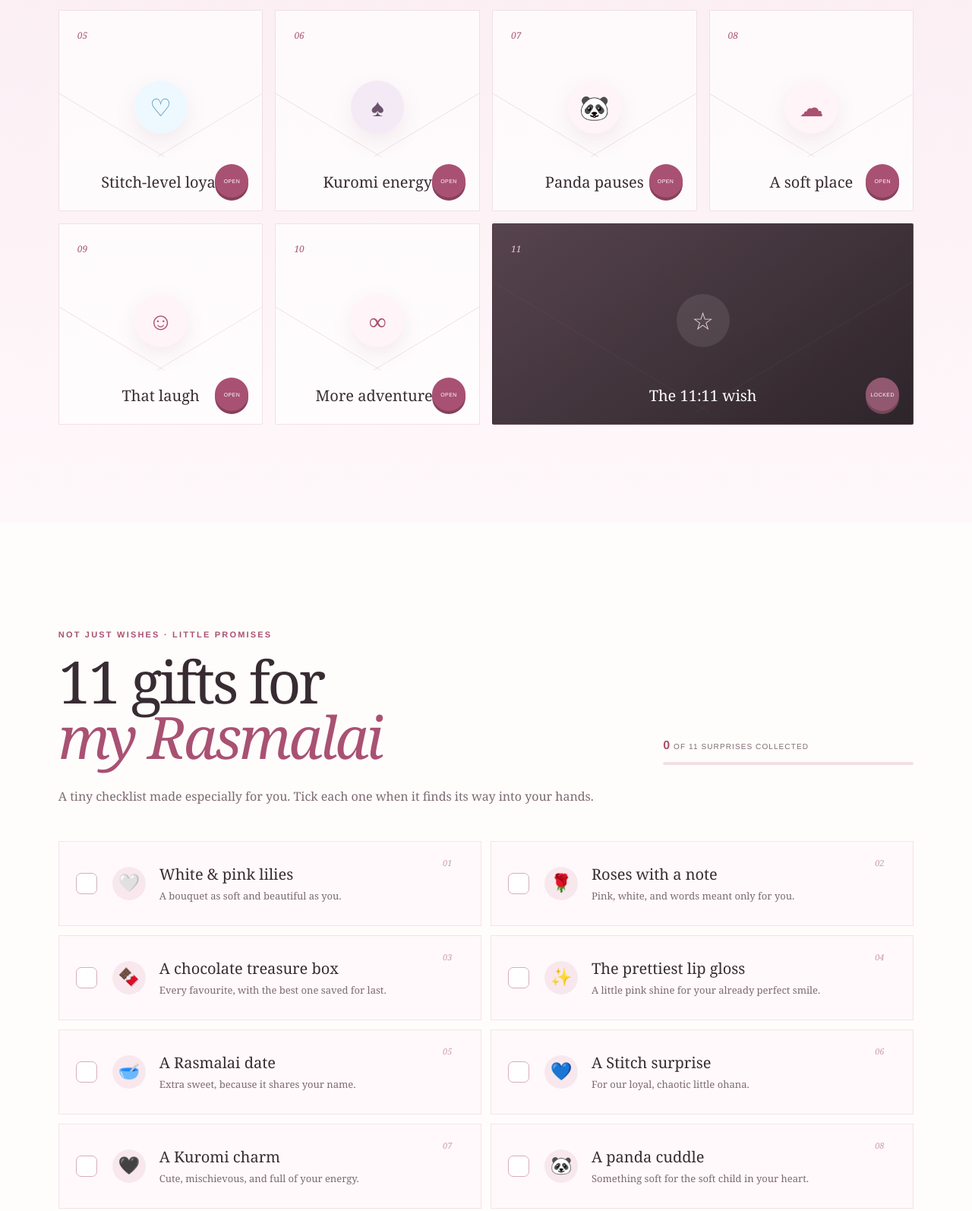
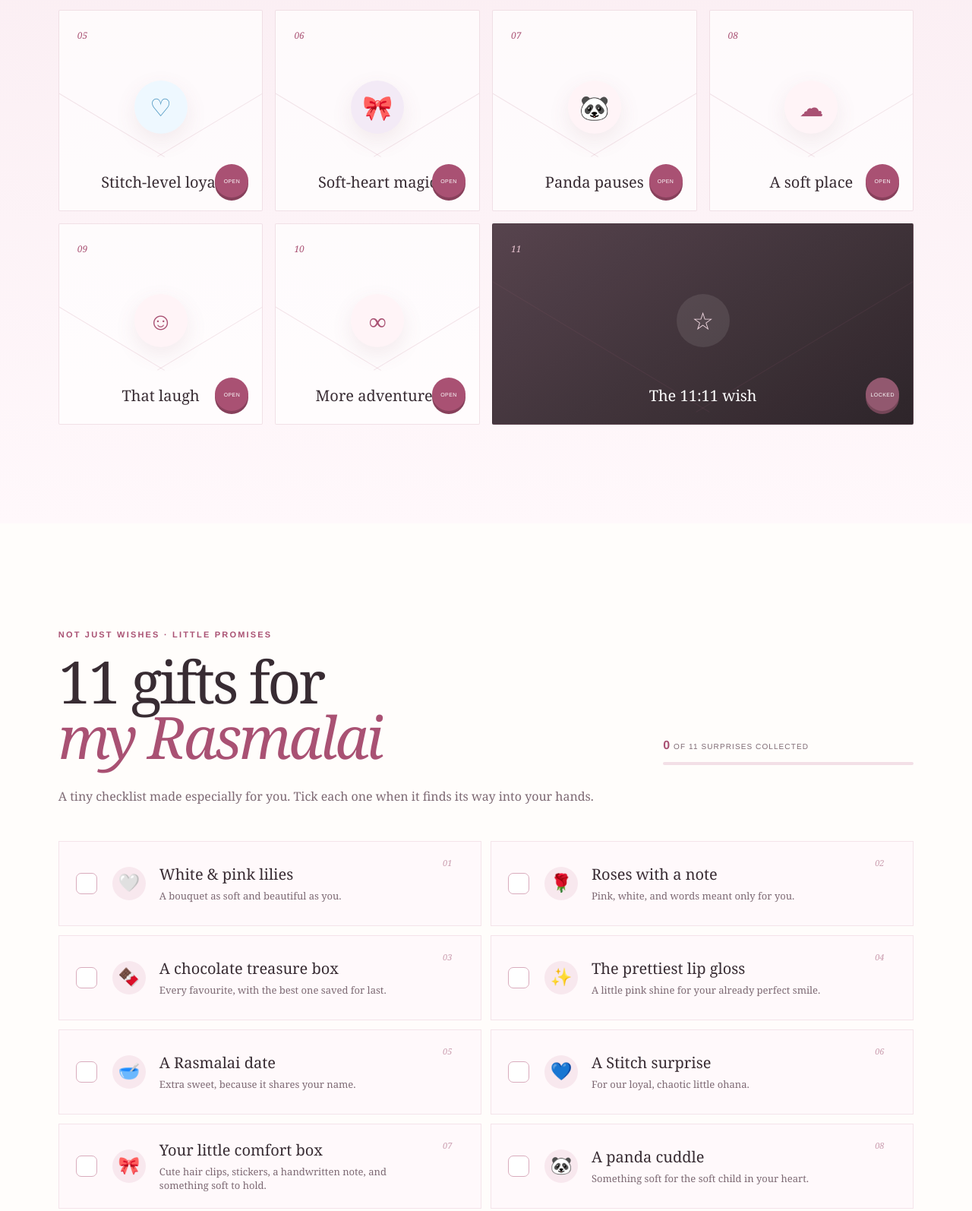
Before and after one commit to BManav00/Question, a plain HTML site: page rasmalai-1111/index.html in a window 1280 px wide. Shown: the part 2375-3969 px from the top of the page at 76% size. Drawn offline with Linux system fonts and the light colour scheme.

Commit message:
Replace Kuromi with a comfort-box gift

```diff
--- a/rasmalai-1111/index.html
+++ b/rasmalai-1111/index.html
@@ -108,10 +108,10 @@
           <span class="wish-message">Our little ohana: chaotic, loyal, and held together with the kind of love that never leaves anyone behind.</span>
         </button>
         <button class="wish-card" type="button" data-wish="6" aria-expanded="false">
-          <span class="wish-number">06</span><span class="wish-icon dark">♠</span>
-          <span class="wish-title">Kuromi energy</span>
+          <span class="wish-number">06</span><span class="wish-icon dark">🎀</span>
+          <span class="wish-title">Soft-heart magic</span>
           <span class="seal" aria-hidden="true">open</span>
-          <span class="wish-message">I wish you keep every bit of your cute, mischievous, wonderfully fearless sparkle.</span>
+          <span class="wish-message">I wish the soft, playful child inside you always feels safe enough to laugh loudly, dream freely, and stay wonderfully you.</span>
         </button>
         <button class="wish-card" type="button" data-wish="7" aria-expanded="false">
           <span class="wish-number">07</span><span class="wish-icon">🐼</span>
@@ -167,7 +167,7 @@
         <label class="gift-item"><input type="checkbox" data-gift="4" /><span class="gift-check">✓</span><span class="gift-emoji">✨</span><span><b>The prettiest lip gloss</b><small>A little pink shine for your already perfect smile.</small></span><i>04</i></label>
         <label class="gift-item"><input type="checkbox" data-gift="5" /><span class="gift-check">✓</span><span class="gift-emoji">🥣</span><span><b>A Rasmalai date</b><small>Extra sweet, because it shares your name.</small></span><i>05</i></label>
         <label class="gift-item"><input type="checkbox" data-gift="6" /><span class="gift-check">✓</span><span class="gift-emoji">💙</span><span><b>A Stitch surprise</b><small>For our loyal, chaotic little ohana.</small></span><i>06</i></label>
-        <label class="gift-item"><input type="checkbox" data-gift="7" /><span class="gift-check">✓</span><span class="gift-emoji">🖤</span><span><b>A Kuromi charm</b><small>Cute, mischievous, and full of your energy.</small></span><i>07</i></label>
+        <label class="gift-item"><input type="checkbox" data-gift="7" /><span class="gift-check">✓</span><span class="gift-emoji">🎀</span><span><b>Your little comfort box</b><small>Cute hair clips, stickers, a handwritten note, and something soft to hold.</small></span><i>07</i></label>
         <label class="gift-item"><input type="checkbox" data-gift="8" /><span class="gift-check">✓</span><span class="gift-emoji">🐼</span><span><b>A panda cuddle</b><small>Something soft for the soft child in your heart.</small></span><i>08</i></label>
         <label class="gift-item"><input type="checkbox" data-gift="9" /><span class="gift-check">✓</span><span class="gift-emoji">✈️</span><span><b>A tiny plane keepsake</b><small>Until we share that window seat together.</small></span><i>09</i></label>
         <label class="gift-item"><input type="checkbox" data-gift="10" /><span class="gift-check">✓</span><span class="gift-emoji">✍️</span><span><b>Your drawing, forever</b><small>A drawing made by you that I’ll turn into a tattoo.</small></span><i>10</i></label>
```
